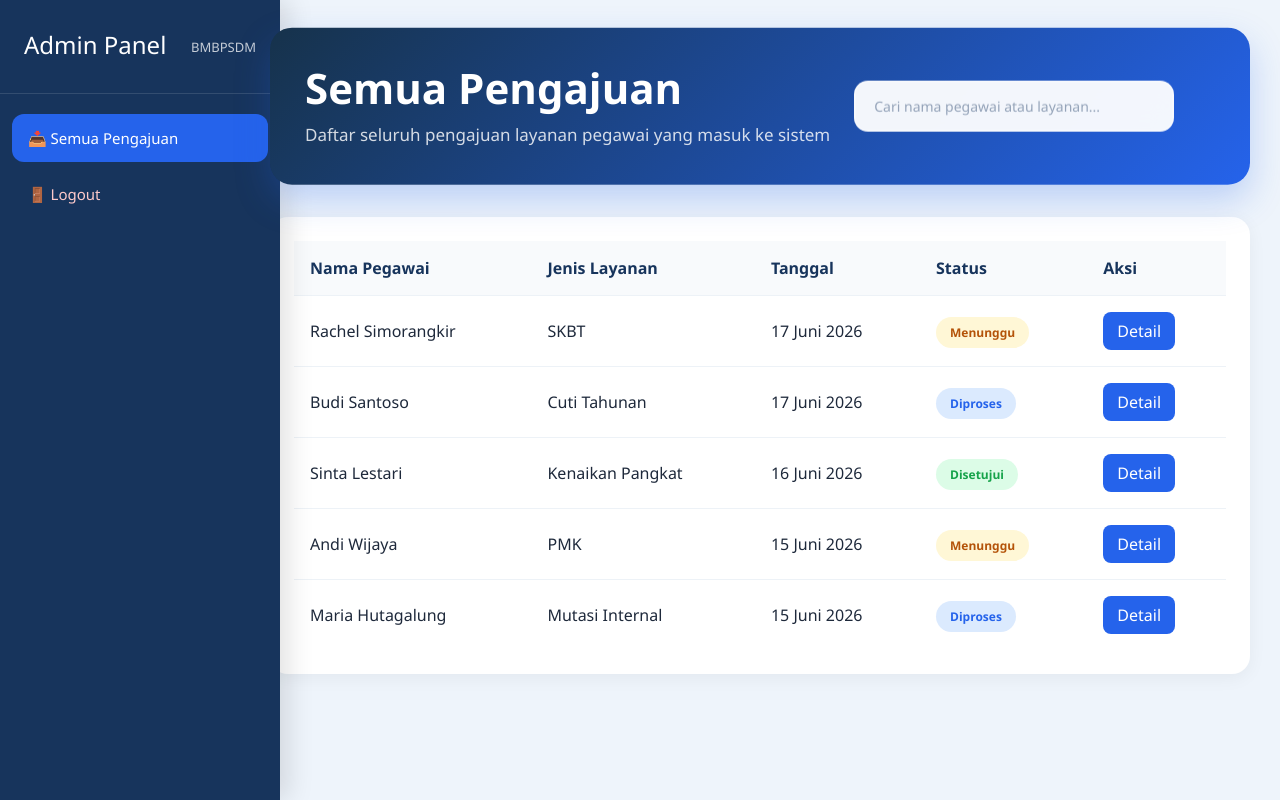
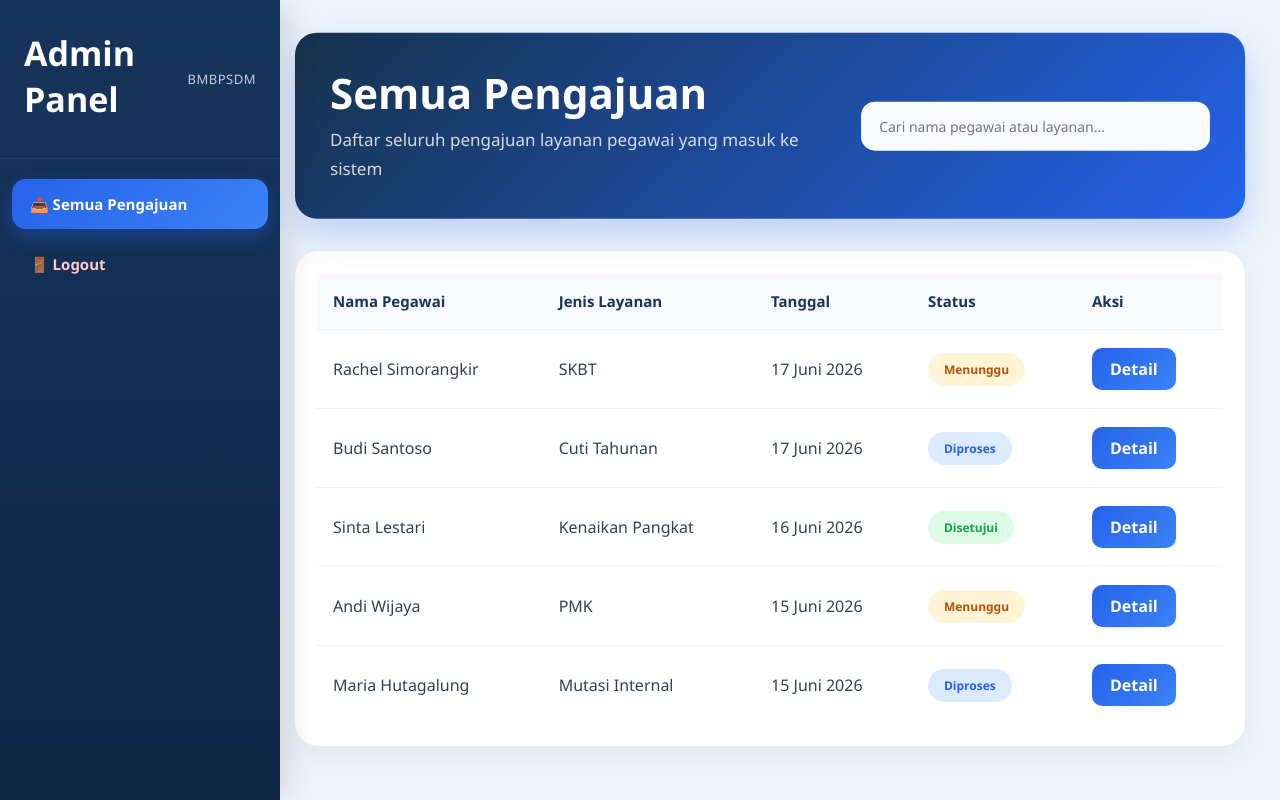
Before and after one commit to RachelSimorangkir/KP-26-03, a React app in the folder frontend/: page /admin in a window 1280 px wide. Built offline with nearby package versions, Linux system fonts and the light colour scheme; sample sign-in values are in the browser's storage; the HTML template or start-up script is replaced by a standard one.

Commit message:
perbaikan UI Admin

```diff
--- a/frontend/src/admin/AdminDashboard.css
+++ b/frontend/src/admin/AdminDashboard.css
@@ -1,3 +1,7 @@
+/* =====================================
+   GLOBAL
+===================================== */
+
 *{
   margin:0;
   padding:0;
@@ -6,25 +10,37 @@
 }
 
 body{
-  background:#f4f7fb;
+  background:
+    linear-gradient(
+      135deg,
+      #eef4ff,
+      #f7f9fc
+    );
 }
 
-/* =======================
-   LAYOUT
-======================= */
+/* =====================================
+   PAGE
+===================================== */
 
 .admin-page{
   display:flex;
   min-height:100vh;
 }
 
-/* =======================
+/* =====================================
    SIDEBAR
-======================= */
+===================================== */
 
 .sidebar{
-  width:240px;
-  background:#17345c;
+  width:260px;
+
+  background:
+    linear-gradient(
+      180deg,
+      #17345c,
+      #0f2745
+    );
+
   color:white;
 
   position:fixed;
@@ -34,21 +50,30 @@
 
   display:flex;
   flex-direction:column;
+
+  box-shadow:
+    8px 0 30px rgba(0,0,0,.12);
+
+  z-index:100;
 }
 
 .sidebar-header{
-  padding:28px 24px;
-  border-bottom:1px solid rgba(255,255,255,.12);
+  padding:30px 24px;
+
+  border-bottom:
+    1px solid rgba(255,255,255,.08);
 }
 
 .sidebar-header h2{
-  font-size:24px;
-  margin-bottom:4px;
+  font-size:34px;
+  font-weight:700;
+  margin-bottom:6px;
 }
 
 .sidebar-header p{
   font-size:13px;
   opacity:.75;
+  letter-spacing:.5px;
 }
 
 .sidebar ul{
@@ -61,25 +86,34 @@
   align-items:center;
   gap:12px;
 
-  padding:14px 16px;
-  margin-bottom:8px;
+  padding:15px 18px;
+  margin-bottom:10px;
 
-  border-radius:12px;
+  border-radius:14px;
 
   cursor:pointer;
 
-  transition:.25s;
+  transition:.3s ease;
 
   font-size:15px;
-  font-weight:500;
+  font-weight:600;
 }
 
 .sidebar li:hover{
   background:rgba(255,255,255,.12);
+  transform:translateX(5px);
 }
 
 .active-menu{
-  background:#2563eb;
+  background:
+    linear-gradient(
+      135deg,
+      #2563eb,
+      #3b82f6
+    );
+
+  box-shadow:
+    0 8px 20px rgba(37,99,235,.35);
 }
 
 .logout-menu{
@@ -92,98 +126,121 @@
   color:white;
 }
 
-/* =======================
+/* =====================================
    MAIN CONTENT
-======================= */
+===================================== */
 
 .main-content{
   flex:1;
-  margin-left:240px;
-  padding:30px;
+
+  margin-left:260px;
+
+  padding:35px;
 }
 
-/* =======================
+/* =====================================
    HEADER
-======================= */
+===================================== */
 
 .welcome-card{
+  background:
+    linear-gradient(
+      135deg,
+      #17345c,
+      #2563eb
+    );
+
+  color:white;
+
+  border-radius:28px;
+
+  padding:35px;
+
+  display:flex;
+  justify-content:space-between;
+  align-items:center;
+
+  flex-wrap:wrap;
+  gap:20px;
+
+  margin-bottom:30px;
+
+  box-shadow:
+    0 20px 40px rgba(37,99,235,.22);
+}
+
+.welcome-card h1{
+  font-size:56px;
+  font-weight:800;
+  margin-bottom:10px;
+}
+
+.welcome-card p{
+  color:rgba(255,255,255,.85);
+  font-size:20px;
+}
+
+/* =====================================
+   STATS
+===================================== */
+
+.stats{
+  display:grid;
+  grid-template-columns:repeat(4,1fr);
+  gap:22px;
+
+  margin-bottom:30px;
+}
+
+.stat-card{
   background:white;
-  border-radius:18px;
+
+  border-radius:22px;
 
   padding:28px;
 
   box-shadow:
-    0 4px 18px rgba(0,0,0,.05);
+    0 10px 25px rgba(15,23,42,.06);
 
-  margin-bottom:24px;
-}
-
-.welcome-card h1{
-  color:#17345c;
-  font-size:32px;
-  margin-bottom:8px;
-}
-
-.welcome-card p{
-  color:#64748b;
-}
-
-/* =======================
-   STATISTIK
-======================= */
-
-.stats{
-  display:grid;
-  grid-template-columns:repeat(4,1fr);
-  gap:20px;
-
-  margin-bottom:24px;
-}
-
-.stat-card{
-  background:white;
-  border-radius:18px;
-
-  padding:24px;
-
-  box-shadow:
-    0 4px 18px rgba(0,0,0,.05);
-
-  transition:.25s;
+  transition:.3s;
 }
 
 .stat-card:hover{
-  transform:translateY(-4px);
+  transform:translateY(-6px);
+
+  box-shadow:
+    0 20px 35px rgba(15,23,42,.12);
 }
 
 .stat-card span{
-  font-size:30px;
+  font-size:34px;
 }
 
 .stat-card h2{
-  margin-top:12px;
+  margin-top:14px;
 
   color:#17345c;
-  font-size:30px;
+  font-size:34px;
 }
 
 .stat-card p{
   color:#64748b;
-  margin-top:5px;
+  margin-top:8px;
 }
 
-/* =======================
-   TABLE
-======================= */
+/* =====================================
+   TABLE CARD
+===================================== */
 
 .table-card{
   background:white;
-  border-radius:18px;
 
-  padding:24px;
+  border-radius:24px;
+
+  padding:22px;
 
   box-shadow:
-    0 4px 18px rgba(0,0,0,.05);
+    0 10px 30px rgba(15,23,42,.06);
 }
 
 .table-header{
@@ -191,47 +248,46 @@
   justify-content:space-between;
   align-items:center;
 
-  margin-bottom:20px;
+  margin-bottom:24px;
 }
 
 .table-header h2{
   color:#17345c;
+  font-size:28px;
 }
 
+/* =====================================
+   SEARCH
+===================================== */
+
 .search-box{
-  width:320px;
+  width:360px;
 
-  padding:14px 18px;
+  padding:15px 18px;
 
-  border:2px solid rgba(255,255,255,.25);
+  border:none;
 
   border-radius:14px;
 
-  background:rgba(255,255,255,.95);
-
-  color:#17345c;
+  background:#f8fafc;
 
   font-size:14px;
 
-  outline:none;
-
-  transition:.25s;
-
-  backdrop-filter:blur(10px);
-}
-
-.search-box::placeholder{
-  color:#94a3b8;
+  transition:.3s;
 }
 
 .search-box:focus{
-  border-color:#93c5fd;
+  outline:none;
+
+  background:white;
 
   box-shadow:
-    0 0 0 4px rgba(147,197,253,.25);
+    0 0 0 4px rgba(37,99,235,.15);
+}
 
-  background:white;
-}
+/* =====================================
+   TABLE
+===================================== */
 
 table{
   width:100%;
@@ -243,42 +299,55 @@
 }
 
 th{
+  padding:18px 16px;
+
   text-align:left;
-  padding:16px;
 
   color:#17345c;
-  font-weight:600;
+  font-size:15px;
+  font-weight:700;
 }
 
 td{
-  padding:16px;
-  border-top:1px solid #edf2f7;
+  padding:18px 16px;
+
+  border-top:
+    1px solid #edf2f7;
+
+  color:#334155;
+}
+
+tbody tr{
+  transition:.25s;
 }
 
 tbody tr:hover{
-  background:#f8fafc;
+  background:#f8fbff;
 }
 
-/* =======================
-   STATUS BADGE
-======================= */
+/* =====================================
+   STATUS
+===================================== */
 
 .status{
-  padding:7px 14px;
+  display:inline-block;
+
+  padding:8px 16px;
+
   border-radius:999px;
 
   font-size:12px;
-  font-weight:600;
+  font-weight:700;
 }
 
 .pending{
-  background:#fff7d6;
+  background:#fff4d6;
   color:#b45309;
 }
 
 .process{
   background:#dbeafe;
-  color:#1d4ed8;
+  color:#2563eb;
 }
 
 .approved{
@@ -286,34 +355,45 @@
   color:#15803d;
 }
 
-/* =======================
+/* =====================================
    BUTTON
-======================= */
+===================================== */
 
 .detail-btn{
   border:none;
 
-  background:#2563eb;
+  background:
+    linear-gradient(
+      135deg,
+      #2563eb,
+      #3b82f6
+    );
+
   color:white;
 
-  padding:8px 14px;
+  padding:10px 18px;
 
-  border-radius:8px;
+  border-radius:10px;
 
   cursor:pointer;
 
-  transition:.25s;
+  font-weight:600;
+
+  transition:.3s;
 }
 
 .detail-btn:hover{
-  background:#1d4ed8;
+  transform:translateY(-2px);
+
+  box-shadow:
+    0 10px 20px rgba(37,99,235,.25);
 }
 
-/* =======================
+/* =====================================
    RESPONSIVE
-======================= */
+===================================== */
 
-@media (max-width:1200px){
+@media(max-width:1200px){
 
   .stats{
     grid-template-columns:
@@ -322,10 +402,10 @@
 
 }
 
-@media (max-width:768px){
+@media(max-width:768px){
 
   .sidebar{
-    width:80px;
+    width:85px;
   }
 
   .sidebar-header h2,
@@ -339,8 +419,20 @@
   }
 
   .main-content{
-    margin-left:80px;
+    margin-left:85px;
     padding:20px;
+  }
+
+  .welcome-card{
+    padding:25px;
+  }
+
+  .welcome-card h1{
+    font-size:34px;
+  }
+
+  .welcome-card p{
+    font-size:15px;
   }
 
   .stats{
@@ -350,11 +442,14 @@
   .table-header{
     flex-direction:column;
     align-items:flex-start;
-    gap:12px;
+    gap:14px;
   }
 
   .search-box{
     width:100%;
   }
 
+  .table-card{
+    overflow-x:auto;
+  }
 }
```
